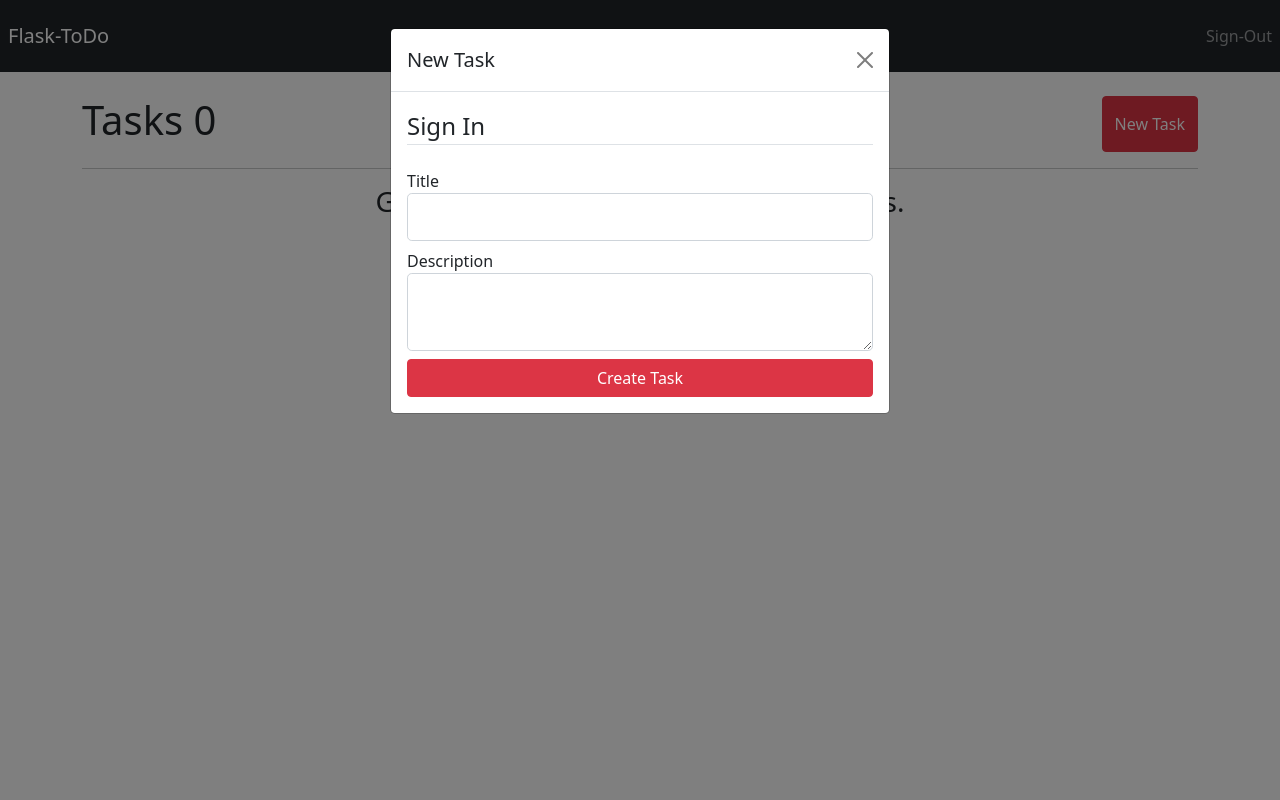
After one commit to BenMcLean981/flask-todo, a Flask app: page /task in a window 1280 px wide, after a click on "New Task". The commit adds this page. Run offline with Flask 2, Linux system fonts and the light colour scheme; the visitor is signed in with stand-in values (Sample User, id 1); data comes from the database, SQL or seed files in the repository; data that the repository does not hold is empty.

Commit message:
Setting up todos view.

```diff
--- /dev/null
+++ b/todo/task/forms.py
@@ -0,0 +1,10 @@
+"""Set of forms for the task module."""
+from flask_wtf import FlaskForm
+from wtforms import StringField, TextAreaField, SubmitField
+from wtforms.validators import DataRequired, Length
+
+
+class NewTaskForm(FlaskForm):
+    title = StringField("Title", validators=[DataRequired(), Length(min=3)])
+    description = TextAreaField("Description")
+    submit = SubmitField("Create Task")
--- /dev/null
+++ b/todo/task/templates/task_list.html
@@ -0,0 +1,103 @@
+{% extends "base.html" %} {% block content %}
+
+<div class="mt-4">
+  <!-- Modal -->
+  <div
+    class="modal fade"
+    id="newTaskModal"
+    tabindex="-1"
+    aria-labelledby="newTaskModalLabel"
+    aria-hidden="true"
+  >
+    <div class="modal-dialog">
+      <div class="modal-content">
+        <div class="modal-header">
+          <h5 class="modal-title" id="newTaskModalLabel">New Task</h5>
+          <button
+            type="button"
+            class="btn-close"
+            data-bs-dismiss="modal"
+            aria-label="Close"
+          ></button>
+        </div>
+        <div class="modal-body">
+          <form action="" method="post" class="form" role="form">
+            {{ form.csrf_token()}}
+            <fieldset class="form-group">
+              <legend class="border-bottom mb-4">Sign In</legend>
+              <div class="form-group mt-2 mb-2">
+                {{ form.title.label(class="form-control-label") }} {% if
+                form.title.errors %} {{ form.title(class="form-control
+                form-control-lg is-invalid") }}
+                <div class="invalid-feedback">
+                  {% for error in form.title.errors %}
+                  <span>{{ error }}</span>
+                  {% endfor %}
+                </div>
+                {% else %} {{ form.title(class="form-control form-control-lg")
+                }} {% endif %}
+              </div>
+              <div class="form-group mt-2 mb-2">
+                {{ form.description.label(class="form-control-label") }} {% if
+                form.description.errors %} {{
+                form.description(class="form-control form-control-lg
+                is-invalid", type="description") }}
+                <div class="invalid-feedback">
+                  {% for error in form.description.errors %}
+                  <span>{{ error }}</span>
+                  {% endfor %}
+                </div>
+                {% else %} {{ form.description(class="form-control
+                form-control-lg", type="description") }} {% endif %}
+              </div>
+            </fieldset>
+            <div class="form-group d-grid w-100">
+              {{ form.submit(class="btn btn-block btn-danger") }}
+            </div>
+          </form>
+        </div>
+      </div>
+    </div>
+  </div>
+
+  <div class="d-flex justify-content-between">
+    <h1>Tasks {{incomplete_tasks|length}}</h1>
+    <!-- Button trigger modal -->
+    <button
+      type="button"
+      class="btn btn-danger"
+      data-bs-toggle="modal"
+      data-bs-target="#newTaskModal"
+    >
+      New Task
+    </button>
+  </div>
+  <hr />
+
+  {% if incomplete_tasks %} {% for task in incomplete_tasks %}
+  {{show_task(task)}} {% endfor %} {% else %}
+  <div class="d-flex justify-content-center">
+    <h3>Good job! You are done all of your tasks.</h3>
+  </div>
+  {% endif %}
+</div>
+
+{% endblock %} {% macro show_task(task) %}
+<div class="card w-100 mt-2 mb-2 pt-2 pb-2">
+  <div class="card-body">
+    <div class="d-flex justify-content-between">
+      <h3 class="card-title">{{task.title}}</h3>
+      <a
+        href="{{url_for('task.complete_task', task_id=task.task_id)}}"
+        class="card-link btn btn-block btn-danger"
+        >Done!</a
+      >
+    </div>
+    <h6 class="card-subtitle mb-2 text-muted">
+      {% if task.due %} {{task.due.strftime("%Y-%m-%d")}} {% endif %}
+    </h6>
+    <hr />
+    <p class="card-text">{{task.description}}</p>
+  </div>
+</div>
+{% endmacro %}
--- a/todo/task/views.py
+++ b/todo/task/views.py
@@ -1,6 +1,12 @@
 """Set of views for the tasks module"""
 
-from flask import Blueprint, render_template
+from datetime import datetime
+from os import abort
+
+from flask import Blueprint, flash, redirect, render_template, url_for
+from flask_login import current_user
+
+from todo.task.forms import NewTaskForm
 
 from .models import Task
 from ..database import db
@@ -8,10 +14,43 @@ from ..database import db
 task_blueprint = Blueprint("task", __name__, template_folder="templates")
 
 
-@task_blueprint.route("/task/<int:task_id>", methods=["GET"])
-def view_task(task_id: int):
-    """View to show an individual task"""
+@task_blueprint.route("/task", methods=["GET", "POST"])
+def view_task_list():
+    """View all tasks"""
 
-    task = db.session.query(Task).filter_by(task_id=task_id).first()
+    if not current_user.is_authenticated:
+        flash("You must be logged in to see this page.", "danger")
+        return redirect(url_for("user.view_sign_in"))
 
-    return render_template("task.html", task=task)
+    # we don't paginate because users shouldn't have THAT
+    # many tasks
+
+    form = NewTaskForm()
+    if form.validate_on_submit():
+        new_task = Task(
+            title=form.title.data,
+            description=form.description.data,
+            created=datetime.utcnow(),
+            user_id=current_user.user_id,
+        )
+        db.session.add(new_task)
+        db.session.commit()
+
+    incomplete_tasks = Task.query.filter_by(
+        user_id=current_user.user_id, completed=False
+    ).all()
+    return render_template(
+        "task_list.html", incomplete_tasks=incomplete_tasks, form=form
+    )
+
+
+@task_blueprint.route("/task/complete/<int:task_id>", methods=["GET"])
+def complete_task(task_id: int):
+    task = Task.query.filter_by(task_id=task_id).first()
+    if task is None:
+        abort("Task does not exist!")
+
+    task.completed = True
+    flash(f'Good job! You completed "{task.title}"')
+
+    return redirect(url_for("task.view_task_list"))
--- a/todo/templates/base.html
+++ b/todo/templates/base.html
@@ -1,20 +1,37 @@
 <!DOCTYPE html>
 <html>
   <head>
-        <link href="https://cdn.jsdelivr.net/npm/bootstrap@5.1.3/dist/css/bootstrap.min.css" rel="stylesheet" integrity="sha384-1BmE4kWBq78iYhFldvKuhfTAU6auU8tT94WrHftjDbrCEXSU1oBoqyl2QvZ6jIW3" crossorigin="anonymous">
-        <script src="https://cdn.jsdelivr.net/npm/bootstrap@5.1.3/dist/js/bootstrap.bundle.min.js" integrity="sha384-ka7Sk0Gln4gmtz2MlQnikT1wXgYsOg+OMhuP+IlRH9sENBO0LRn5q+8nbTov4+1p" crossorigin="anonymous"></script>
+    <link
+      href="https://cdn.jsdelivr.net/npm/bootstrap@5.1.3/dist/css/bootstrap.min.css"
+      rel="stylesheet"
+      integrity="sha384-1BmE4kWBq78iYhFldvKuhfTAU6auU8tT94WrHftjDbrCEXSU1oBoqyl2QvZ6jIW3"
+      crossorigin="anonymous"
+    />
+    <script
+      src="https://cdn.jsdelivr.net/npm/bootstrap@5.1.3/dist/js/bootstrap.bundle.min.js"
+      integrity="sha384-ka7Sk0Gln4gmtz2MlQnikT1wXgYsOg+OMhuP+IlRH9sENBO0LRn5q+8nbTov4+1p"
+      crossorigin="anonymous"
+    ></script>
   </head>
   <body>
     <header>
       <nav class="navbar navbar-dark bg-dark">
-                <a class="navbar-brand m-2" href="{{url_for('home.view_home')}}">Flask-ToDo</a>
+        <a class="navbar-brand m-2" href="{{url_for('home.view_home')}}"
+          >Flask-ToDo</a
+        >
         {% if current_user.is_authenticated %}
         <ul class="navbar-nav flex-row">
           <li class="nav-item m-2">
-                            <a class="nav-link" href="#">Tasks</a>
+            <a class="nav-link" href="{{url_for('task.view_task_list')}}"
+              >Tasks</a
+            >
           </li>
           <li class="nav-item m-2">
-                            <a class="nav-link" href="{{url_for('user.view_user', user_id=current_user.user_id)}}">User</a>
+            <a
+              class="nav-link"
+              href="{{url_for('user.view_user', user_id=current_user.user_id)}}"
+              >User</a
+            >
           </li>
         </ul>
         {% endif %}
@@ -25,27 +42,30 @@
           </li>
           {% else %}
           <li class="nav-item m-2">
-                            <a class="nav-link" href="{{url_for('user.view_sign_in')}}">Sign-In</a>
+            <a class="nav-link" href="{{url_for('user.view_sign_in')}}"
+              >Sign-In</a
+            >
           </li>
           <li class="nav-item m-2">
-                            <a class="nav-link" href="{{url_for('user.view_sign_up')}}">Sign-Up</a>
+            <a class="nav-link" href="{{url_for('user.view_sign_up')}}"
+              >Sign-Up</a
+            >
           </li>
           {% endif %}
         </ul>
       </nav>
     </header>
-        <main class="container-md">
-            {% with messages = get_flashed_messages(with_categories=true) %}
-            {% if messages %}
+    <main class="container-md mt-2">
+      {% with messages = get_flashed_messages(with_categories=true) %} {% if
+      messages %}
       <ul class="ps-0">
         {% for category, message in messages %}
-                    <li class="alert alert-{{category}}" style="list-style-type: none;">{{ message }}</li>
+        <li class="alert alert-{{category}}" style="list-style-type: none">
+          {{ message }}
+        </li>
         {% endfor %}
       </ul>
-            {% endif %}
-            {% endwith %}
-
-            {% block content %}{% endblock %}
+      {% endif %} {% endwith %} {% block content %}{% endblock %}
     </main>
     <footer></footer>
   </body>
--- a/todo/user/views.py
+++ b/todo/user/views.py
@@ -88,5 +88,6 @@ def sign_up():
 
 @user_blueprint.route("/user/sign-out", methods=["GET"])
 def sign_out():
+    """Handle user sign-out."""
     logout_user()
     return redirect(url_for("home.view_home"))
```
Also changed, not shown: todo/task/templates/task.html (deleted, +0 -13 lines). Lines whose indentation alone changed are shown as unchanged.
